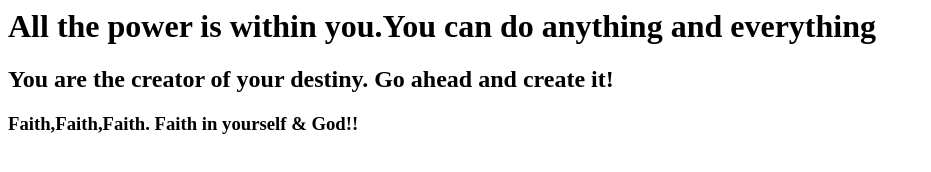
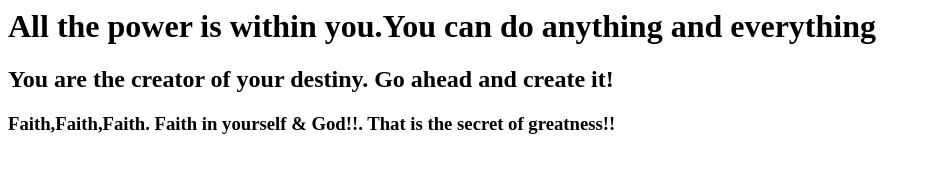
Before and after one commit to gaddam-sravanthi/firstgitrepo, a plain HTML site: page index.html in a window 1280 px wide. Shown: the whole page, without its empty margins (0-931 px from the left). Drawn offline with Linux system fonts and the light colour scheme.

Commit message:
Update index.html
edited the 3rd quote directly from remote repo

```diff
--- a/index.html
+++ b/index.html
@@ -4,6 +4,6 @@
 <body>
 <h1>All the power is within you.You can do anything and everything</h1>
 <h2>You are the creator of your destiny. Go ahead and create it! </h2>
-<h3>Faith,Faith,Faith. Faith in yourself & God!!</h3>
+<h3>Faith,Faith,Faith. Faith in yourself & God!!. That is the secret of greatness!!</h3>
 </body>
 </html>
```
